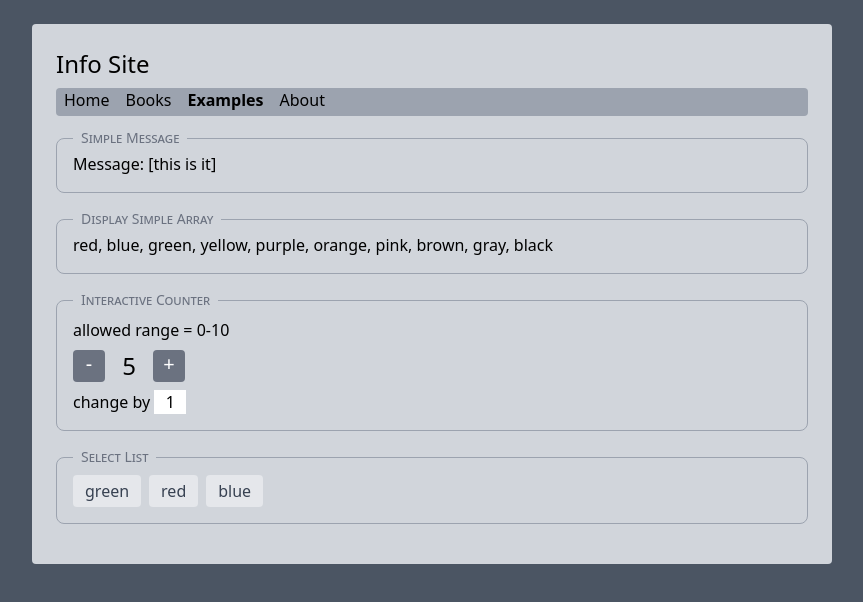
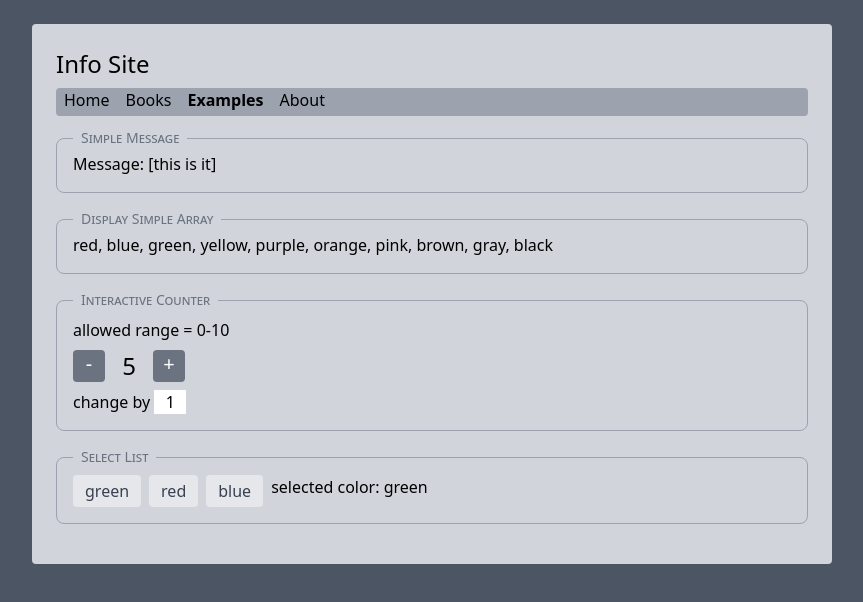
Before and after one commit to edwardtanguay/vue3-showcase-site, a Vue app: page /examples001 in a window 1280 px wide. Shown: the top 602 px of the page, without its empty margins (208-1071 px from the left). Built offline with nearby package versions, Linux system fonts and the light colour scheme.

Commit message:
selecting color

```diff
--- a/src/examples/ExampleSelectList.vue
+++ b/src/examples/ExampleSelectList.vue
@@ -4,36 +4,42 @@ import { defineComponent, ref } from 'vue'
 const _colors = [
 	{
 		id: 1,
-		text: 'green'
+		text: 'green',
+		htmlCode: '#008000'
 	},
 	{
 		id: 2,
-		text: 'red'
+		text: 'red',
+		htmlCode: '#FF0000'
 	},
 	{
 		id: 3,
-		text: 'blue'
+		text: 'blue',
+		htmlCode: '#0000FF'
 	}
 ]
 
 export default defineComponent({
 	setup() {
 		const colors = ref(_colors)
+		const selectedColor = ref(colors.value[0])
 
 		const handleColorSelect = (id: number) => {
 			if (id) {
 				const color = colors.value.find((m) => m.id === id)
-				alert(color?.text)
+				if (color) {
+					alert(color.text)
+				}
 			}
 		}
 
-		return { colors, handleColorSelect }
+		return { colors, handleColorSelect, selectedColor }
 	}
 })
 </script>
 
 <template>
-	<div class="flex gap-2 mt-2">
+	<section class="flex gap-2 mt-2">
 		<button
 			class="btn2"
 			@click="handleColorSelect(color.id)"
@@ -42,5 +48,8 @@ export default defineComponent({
 		>
 			{{ color.text }}
 		</button>
-	</div>
+		<div>
+			selected color: {{selectedColor.text}}
+		</div>
+	</section>
 </template>
```
